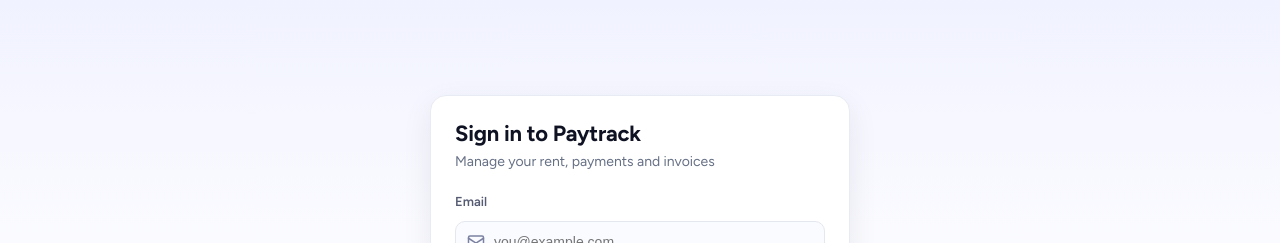
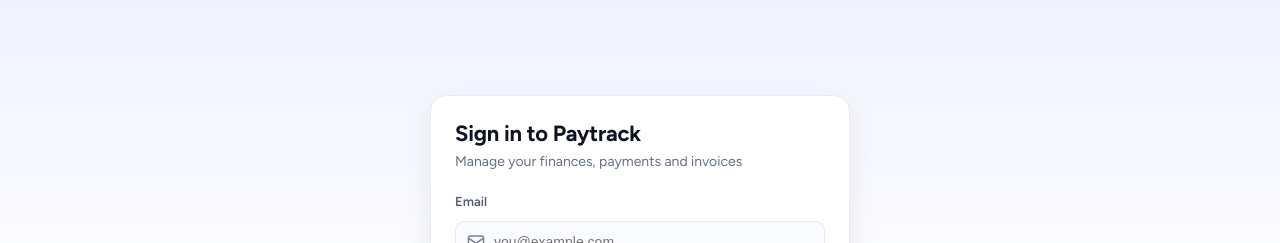
Before and after one commit to GeninWorld/PayTrack, a Next.js app in the folder payfront/: page /auth in a window 1280 px wide. Shown: the part 120-363 px from the top of the page. Built offline with nearby package versions, Linux system fonts and the light colour scheme; no server answers.

Commit message:
fx env keys

```diff
--- a/payfront/src/app/auth/page.js
+++ b/payfront/src/app/auth/page.js
@@ -44,7 +44,7 @@
     <div>
       <div className="card-header">
         <h1 className="card-title">Sign in to Paytrack</h1>
-        <p className="card-subtitle">Manage your rent, payments and invoices</p>
+        <p className="card-subtitle">Manage your finances, payments and invoices</p>
       </div>
       <div className="card-body">
         <form className="stack" onSubmit={onSubmit}>
```
Also changed, not shown: payfront/src/app/page.js (indentation only), 1 other file (tests, documents, lock files or other folders).
